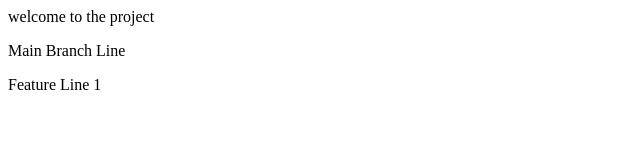
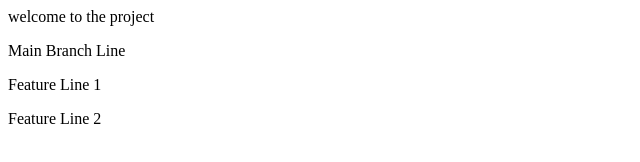
Before and after one commit to shruti-git-user/git-rebase-demo, a plain HTML site: page index.html in a window 1280 px wide. Shown: the full height of the page, 0-640 px from the left. Drawn offline with Linux system fonts and the light colour scheme.

Commit message:
Feature commit 2: Added second feature line

```diff
--- a/index.html
+++ b/index.html
@@ -1,3 +1,4 @@
 welcome to the project
 <p>Main Branch Line</p>
 <p>Feature Line 1</p>
+<p>Feature Line 2</p>
```
